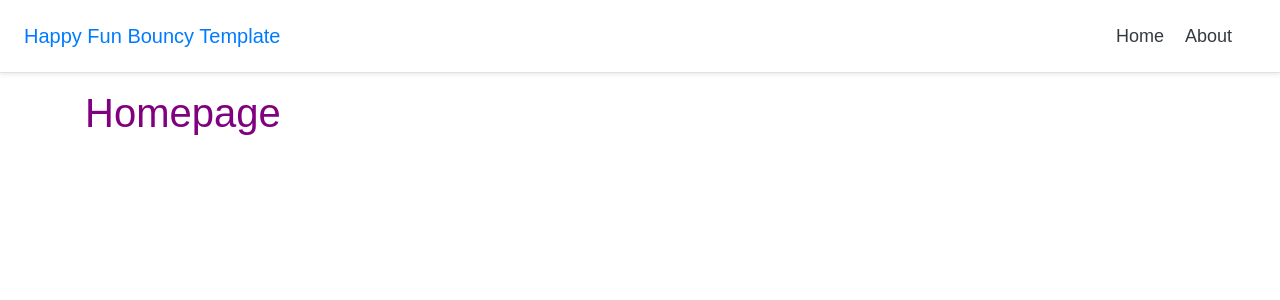
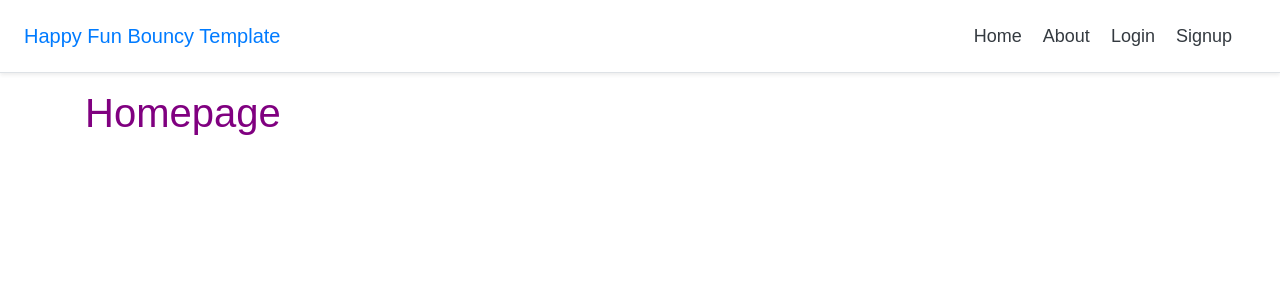
Before and after one commit to kevinbowen777/django-start, a Django app: page / in a window 1280 px wide. Shown: the top 300 px of the page. Run offline with Django 3.2, Linux system fonts and the light colour scheme; parts of the project's set-up code (start-up, migrations or seed data) failed here and were passed over; some libraries are stand-ins or nearby versions.

Commit message:
Add login, logout, signup links

```diff
--- a/templates/base.html
+++ b/templates/base.html
@@ -22,7 +22,10 @@
           <a class="p-2 text-dark" href="{% url 'home' %}">Home</a>
           <a class="p-2 text-dark" href="{% url 'about' %}">About</a>
         {% if user.is_authenticated %}
+          <a class="p-2 text-dark" href="{% url 'logout' %}">Logout</a>
         {% else %}
+          <a class="p-2 text-dark" href="{% url 'login' %}">Login</a>
+          <a class="p-2 text-dark" href="{% url 'signup' %}">Signup</a>
         {% endif %}
       </nav>
     </div>
```
